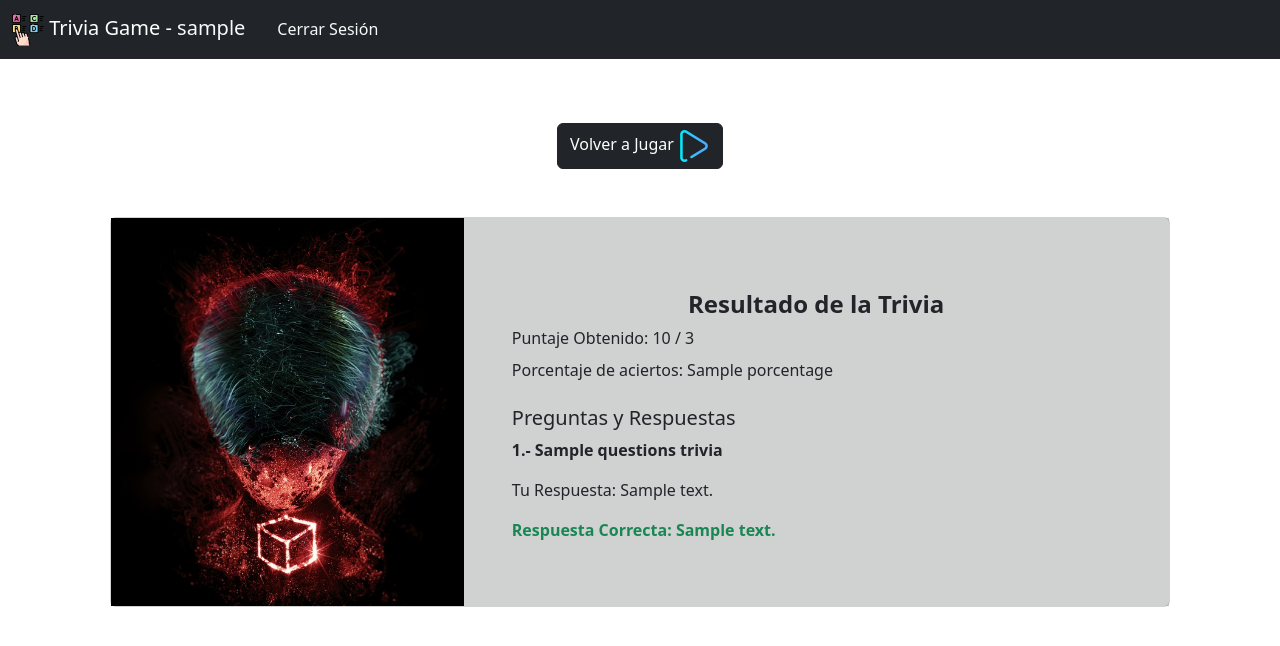
After one commit to JaccN7/TriviaGame, a Node project: template views/triviaResult.ejs in a window 1280 px wide. The commit adds this page. Shown: the top 646 px of the page. Run offline with Node 20 templates, Linux system fonts and the light colour scheme; the template is opened without the code that fills it: most values are stand-ins (such as "Sample title", 1, 10 or a date in 2020); some libraries are stand-ins or nearby versions.

Commit message:
view triviaResult, imagen, css

```diff
--- a/public/css/styles.css
+++ b/public/css/styles.css
@@ -150,3 +150,15 @@ input[type=radio]:checked + label {
     background: #557ae0a1 !important;
     font-weight: bold !important;
 }
+
+.triviaresult{
+    background: #72737454 !important;
+    width: 100% !important;
+    box-sizing: border-box !important;
+}
+
+.imgresult{
+    width: 100% !important;
+    height: 100% !important;
+    object-fit: cover !important;
+}
--- /dev/null
+++ b/views/triviaResult.ejs
@@ -0,0 +1,45 @@
+<%- include('templates/header', {tittle: "Jugando" , userName: userName, userType: userType}) %>
+
+    <!-- card con las respuestas correctas-->
+    <div class="container-fluid mt-3">
+        <div class="row">
+            <div class="col-md-12 text-center mt-5">
+                <button type="button" onclick="window.location='/web/generategame'" class="btn btn-dark">
+                    Volver a Jugar <img src="../public/images/playGame.png" alt="Empezar Trivia"
+                        class="img-fluid imgIcon" />
+                </button>
+            </div>
+            <div class="container-fluid d-flex justify-content-center mt-5">
+                <div class="card mb-3">
+                    <div class="row g-0">
+                        <div class="col-md-4 d-flex justify-content-center">
+                            <img src="/../public/images/painting.jpg" class="img-fluid imgresult"
+                                alt="ResultTriviaImage">
+                        </div>
+                        <div class="col-md-8">
+                            <div class="card-body p-5 triviaresult">
+                                <h4 class="fw-bold text-center mt-4">Resultado de la Trivia</h4>
+                                <p class="card-title">Puntaje Obtenido: <%= newPlayerScore.score %> / 3</p>
+                                <p class="card-title">Porcentaje de aciertos: <%= newPlayerScore.porcentage %></p>
+                                <h5 class="mt-4">Preguntas y Respuestas</h5>
+                                <% for (var i=0; i < questionsTrivia.length; i++) { %>
+                                    <p class="fw-bold">
+                                        <%= (i+1) %>.- <%= questionsTrivia[i] %>
+                                    </p>
+                                    <p>
+                                        Tu Respuesta: <%= answerObtained[i] %>
+                                    </p>
+                                    <p class="text-success fw-bold">
+                                        Respuesta Correcta: <%= correctAnswers[i] %>
+                                    </p>
+                                <% } %>
+                            </div>
+                        </div>
+                    </div>
+                </div>
+                <!-- recorrer el arreglo de preguntas y respuestas-->
+
+            </div>
+        </div>
+
+        <%- include('templates/footer') %>
```
Also changed, not shown: public/images/painting.jpg (added).
